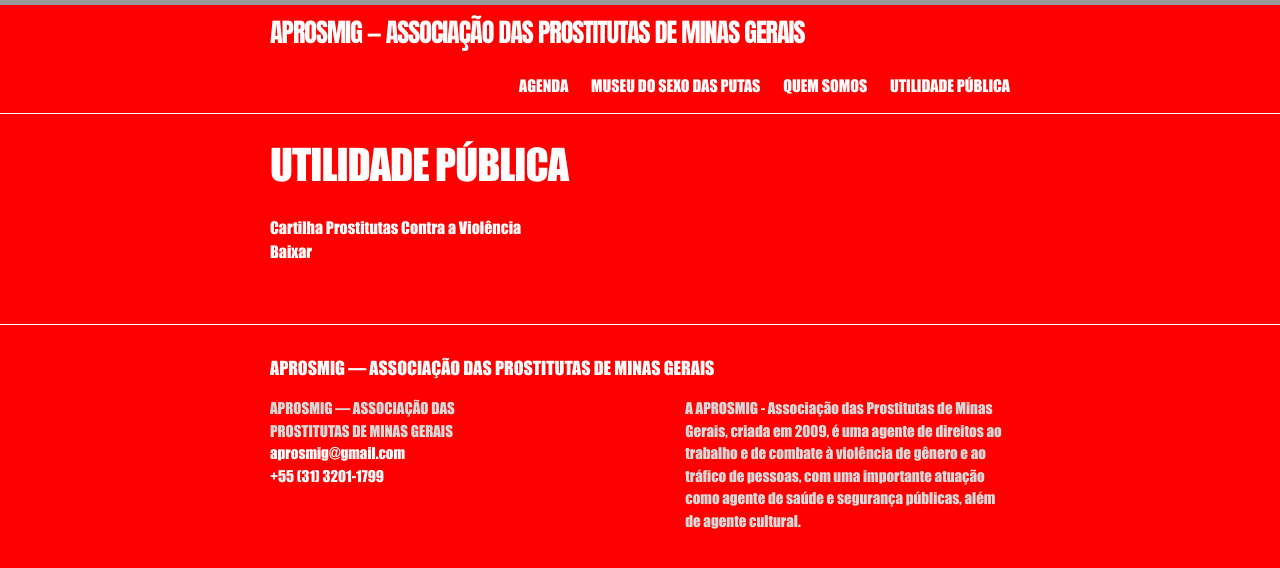
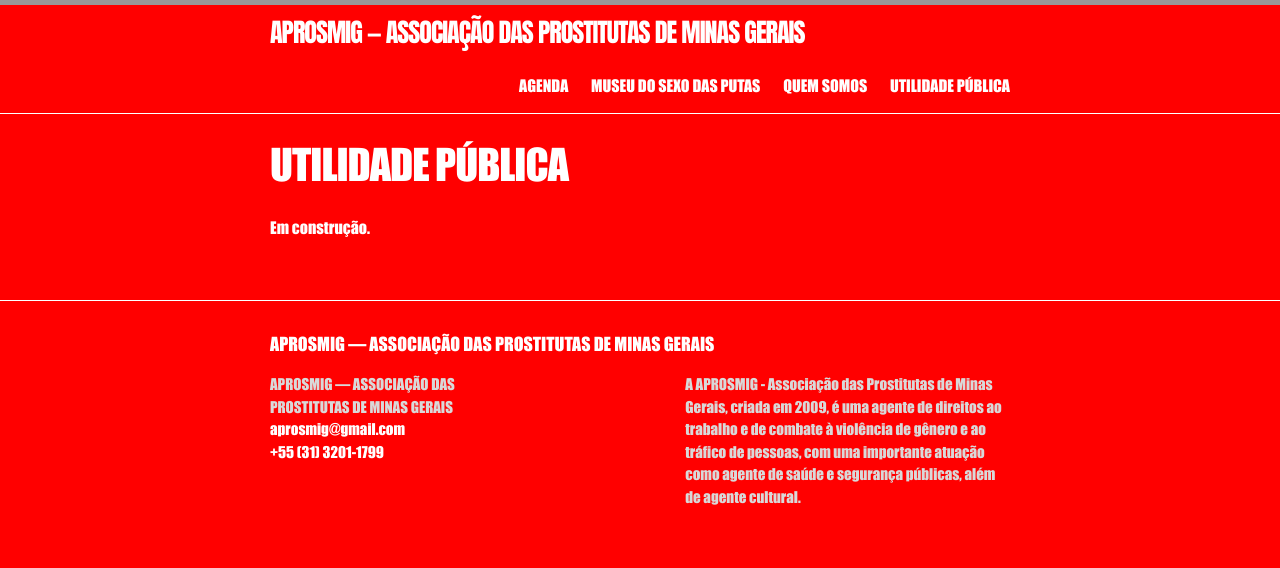
Before and after one commit to pudiva/aprosmig-site, a Jekyll site: the page built from utilidade-publica.md, in a window 1280 px wide. Shown: the top 568 px of the page. Built offline with Jekyll 4.4.1, drawn with Linux system fonts in a browser that asks for light colours.

Commit message:
Remove cartilha.

```diff
--- a/utilidade-publica.md
+++ b/utilidade-publica.md
@@ -4,5 +4,4 @@
 permalink: /utilidade-publica/
 ---
 
-Cartilha Prostitutas Contra a Violência\\
-[Baixar](/assets/cartilha.pdf)
+Em construção.
```
Also changed, not shown: 1 other file.
